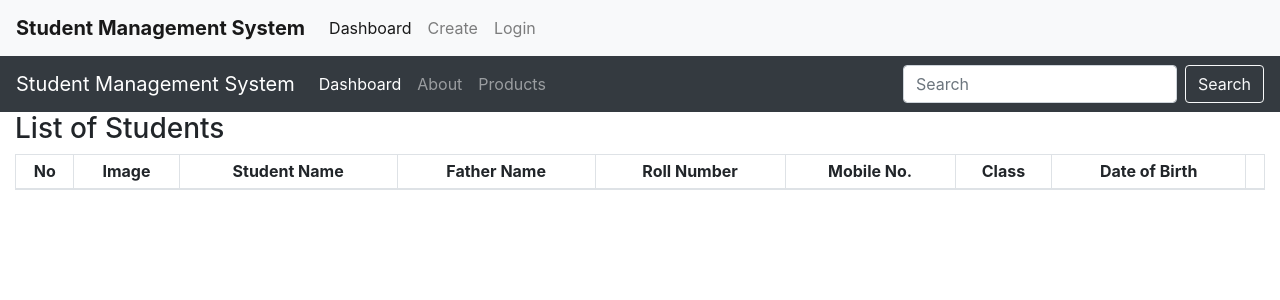
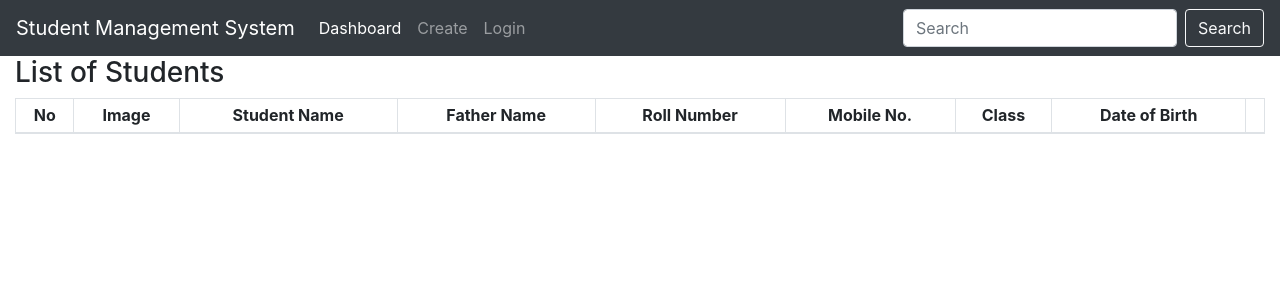
Before and after one commit to patelchaitali/MVC, a PHP site: page / in a window 1280 px wide. Shown: the top 300 px of the page. Run offline with PHP 8.4, Linux system fonts and the light colour scheme; data that the repository does not hold is empty.

Commit message:
Designing changes of navigation file.

```diff
--- a/app/views/nav.php
+++ b/app/views/nav.php
@@ -1,20 +1,20 @@
-<nav class="navbar navbar-expand-lg navbar-light bg-light" style="background-color: #f8f9fa;">
-    <div> <b><a class="navbar-brand" href="index">Student Management System</a></b></div>
-
-  <button class="navbar-toggler" type="button" data-toggle="collapse" data-target="#navbarNavAltMarkup" aria-controls="navbarNavAltMarkup" aria-expanded="false" aria-label="Toggle navigation">
-    <span class="navbar-toggler-icon"></span>
-  </button>
-  <div class="collapse navbar-collapse" id="navbarNavAltMarkup">
-
-    <div class="navbar-nav">
-      <a class="nav-item nav-link active" href="/MVC/index">Dashboard <span class="sr-only">(current)</span></a>
-      <a class="nav-item nav-link" href="/MVC/create">Create</a>
-      <div class="navbar-nav" align="left">
-      <a class="nav-item nav-link" href="/MVC/login">Login</a>
-    </div>
-  </div>
-</div>
-</nav>
+<!--<nav class="navbar navbar-expand-lg navbar-light bg-light" style="background-color: #f8f9fa;">-->
+<!--    <div> <b><a class="navbar-brand" href="index">Student Management System</a></b></div>-->
+<!---->
+<!--  <button class="navbar-toggler" type="button" data-toggle="collapse" data-target="#navbarNavAltMarkup" aria-controls="navbarNavAltMarkup" aria-expanded="false" aria-label="Toggle navigation">-->
+<!--    <span class="navbar-toggler-icon"></span>-->
+<!--  </button>-->
+<!--  <div class="collapse navbar-collapse" id="navbarNavAltMarkup">-->
+<!---->
+<!--    <div class="navbar-nav">-->
+<!--      <a class="nav-item nav-link active" href="/MVC/index">Dashboard <span class="sr-only">(current)</span></a>-->
+<!--      <a class="nav-item nav-link" href="/MVC/create">Create</a>-->
+<!--      <div class="navbar-nav" align="left">-->
+<!--      <a class="nav-item nav-link" href="/MVC/login">Login</a>-->
+<!--    </div>-->
+<!--  </div>-->
+<!--</div>-->
+<!--</nav>-->
 
 <nav class="navbar navbar-expand-md navbar-dark bg-dark">
     <a href="index" class="navbar-brand">Student Management System</a>
@@ -24,9 +24,9 @@
 
     <div class="collapse navbar-collapse" id="navbarCollapse">
         <div class="navbar-nav">
-            <a href="#" class="nav-item nav-link active">Dashboard <span class="sr-only">(current)</span></a>
-            <a href="#" class="nav-item nav-link">About</a>
-            <a href="#" class="nav-item nav-link">Products</a>
+            <a href="/MVC/index" class="nav-item nav-link active">Dashboard <span class="sr-only">(current)</span></a>
+            <a class="nav-item nav-link" href="/MVC/create">Create</a>
+            <a href="#" class="nav-item nav-link">Login</a>
         </div>
         <form class="form-inline ml-auto">
             <input type="text" class="form-control mr-sm-2" placeholder="Search">
--- a/index.php
+++ b/index.php
@@ -1,7 +1,7 @@
 <?php
-//ini_set('display_errors', 1);
-//ini_set('display_startup_errors', 1);
-//error_reporting(E_ALL);
+ini_set('display_errors', 1);
+ini_set('display_startup_errors', 1);
+error_reporting(E_ALL);
 
 
 require_once('app/init.php' );
```
